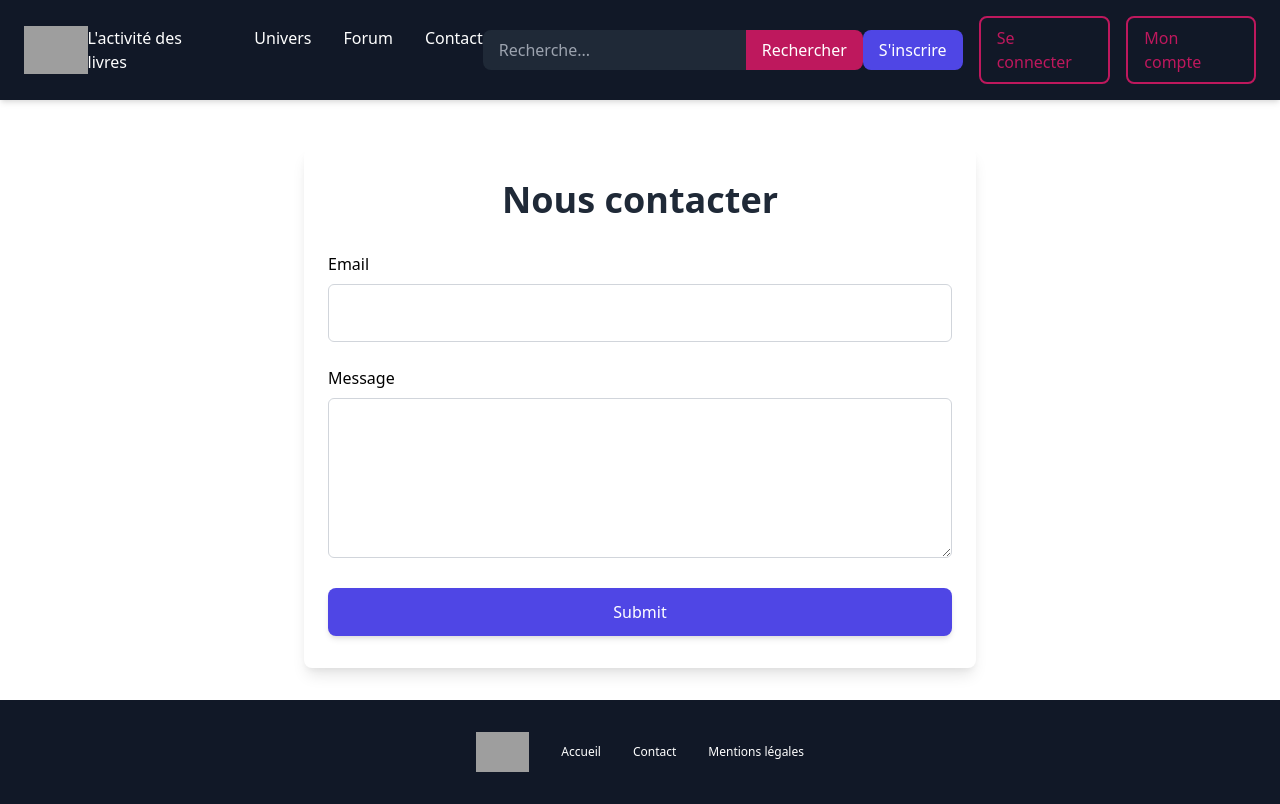
After one commit to Oceaneby/lectrice_reveuse, a Symfony app: template templates/contact/contact.html.twig in a window 1280 px wide. The commit adds this page. Run offline with Twig, Linux system fonts and the light colour scheme; the template is opened without the code that fills it, so the values that code supplies are empty; form fields are guessed from the names that the template uses; style sheets or scripts are compiled from the project's sources; some libraries are stand-ins or nearby versions; grey boxes are pictures that could not be loaded.

Commit message:
initialisation formulaire de contact

```diff
--- a/templates/base.html.twig
+++ b/templates/base.html.twig
@@ -77,7 +77,7 @@
 					{% if app.user %}
 						<a href="{{ path('app_library') }}" class="hover:text-indigo-400 transition">Ma bibliothèque</a>
 					{% endif %}
-					<a href="#contact" class="hover:text-indigo-400 transition">Contact</a>
+					<a href="{{ path('app_contact')}}" class="hover:text-indigo-400 transition">Contact</a>
 					{% if is_granted('ROLE_ADMIN') %}
 						<a href="{{ path('admin') }}" class="hover:text-indigo-400 transition">Admin</a>
 					{% endif %}
@@ -137,8 +137,8 @@
 
 					<!-- Liens du footer -->
 					<div class="flex space-x-8">
-						<a href="#" class="hover:text-indigo-400 text-xs">Accueil</a>
-						<a href="#" class="hover:text-indigo-400 text-xs">Contact</a>
+						<a href="{{ path('app_home')}}" class="hover:text-indigo-400 text-xs">Accueil</a>
+						<a href="{{ path('app_contact')}}" class="hover:text-indigo-400 text-xs">Contact</a>
 						<a href="#" class="hover:text-indigo-400 text-xs">Mentions légales</a>
 					</div>
 				</div>
--- /dev/null
+++ b/templates/contact/contact.html.twig
@@ -0,0 +1,43 @@
+{% extends 'base.html.twig' %}
+
+{% block title %}Contactez-Nous{% endblock %}
+
+{% block body %}
+    <div class="max-w-2xl mx-auto px-6 py-8 bg-white shadow-lg rounded-lg mt-12">
+        <h1 class="text-4xl font-semibold text-center text-gray-800 mb-8">Nous contacter</h1>
+
+        {% if app.flashes('success') %}
+            <div class="alert alert-success mb-6 bg-green-100 text-green-700 p-4 rounded-lg shadow-md">
+                {% for message in app.flashes('success') %}
+                    <p>{{ message }}</p>
+                {% endfor %}
+            </div>
+        {% endif %}
+
+        {{ form_start(form, { 'attr': {'class': 'space-y-6'} }) }}
+
+        <div class="flex flex-col space-y-6">
+            <div class="space-y-2">
+                {{ form_label(form.email, null, {'attr': {'class': 'text-lg font-medium text-gray-700'}}) }}
+                {{ form_widget(form.email, {
+                    'attr': {'class': 'p-4 border border-gray-300 rounded-md focus:outline-none focus:ring-2 focus:ring-indigo-500 focus:border-indigo-500 w-full'}
+                }) }}
+            </div>
+
+            <div class="space-y-2">
+                {{ form_label(form.message, null, {'attr': {'class': 'text-lg font-medium text-gray-700'}}) }}
+                {{ form_widget(form.message, {
+                    'attr': {'class': 'p-4 border border-gray-300 rounded-md focus:outline-none focus:ring-2 focus:ring-indigo-500 focus:border-indigo-500 h-40 w-full'}
+                }) }}
+            </div>
+
+            <div>
+                {{ form_widget(form.submit, {
+                    'attr': {'class': 'w-full bg-indigo-600 text-white py-3 rounded-lg shadow-md hover:bg-indigo-700 focus:outline-none focus:ring-2 focus:ring-indigo-500 focus:ring-opacity-50'}
+                }) }}
+            </div>
+        </div>
+
+        {{ form_end(form) }}
+    </div>
+{% endblock %}
```
Also changed, not shown: src/Controller/ContactController.php (added, +53 -0 lines), src/Form/ContactType.php (added, +32 -0 lines), public/uploads/book_cover/one-piece-tome-106-le-reve-dun-genie-5266797-67e8034947840.jpg (added), public/uploads/book_cover/the-love-hypothesis-5014153-67e7fe5fd497c.png (added).
